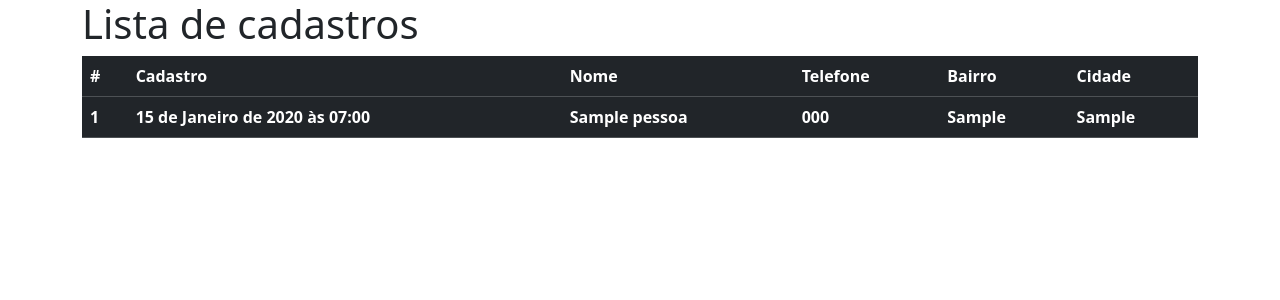
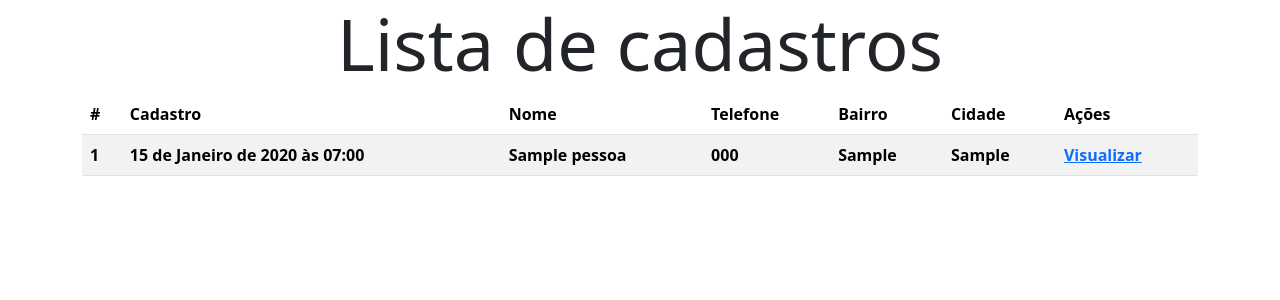
Before and after one commit to WaldembergDev/portal-cadastros, a Django app: page /registros/listar_cadastros/ in a window 1280 px wide. Shown: the top 300 px of the page. Run offline with Django 5.2, Linux system fonts and the light colour scheme; a user stored in the database is signed in; tables that the repository leaves empty hold one stand-in row (values such as "Sample post"); lists and menus that the app fills with data are empty.

Commit message:
feat: desenvolvendo a tela para visualizar cadastros

```diff
--- a/registros/templates/listar_cadastros.html
+++ b/registros/templates/listar_cadastros.html
@@ -2,8 +2,8 @@
 {% block title %}Listar Cadastros{% endblock %}
 {% block content %}
 <div class="container">
-  <h1>Lista de cadastros</h1>
-  <table class="table table-dark table-hover">
+  <h1 class="display-2 text-center">Lista de cadastros</h1>
+  <table class="table table-striped table-hover">
     <thead>
       <tr>
         <th scope="col">#</th>
@@ -12,6 +12,7 @@
         <th scope="col">Telefone</th>
         <th scope="col">Bairro</th>
         <th scope="col">Cidade</th>
+        <th scope="col">Ações</th>
       </tr>
     </thead>
     {% for cadastro in cadastros %}
@@ -22,6 +23,7 @@
         <th scope="col">{{ cadastro.telefone }}</th>
         <th scope="col">{{ cadastro.endereco.bairro }}</th>
         <th scope="col">{{ cadastro.endereco.cidade}}</th>
+        <th scope="col"><a href="#">Visualizar</a></th>
     </tbody>
     {% endfor %}
   </table>
--- /dev/null
+++ b/registros/templates/visualizar_cadastro.html
@@ -0,0 +1,5 @@
+{% extends 'base.html' %}
+{% block title %}Visualizar Cadastro{% endblock %}
+{% block content %}
+
+{% endblock%}
--- a/registros/urls.py
+++ b/registros/urls.py
@@ -3,5 +3,6 @@ from . import views
 
 urlpatterns = [
     path('', views.formulario_cadastro, name='formulario_cadastro'),
-    path('listar_cadastros/', views.listar_cadastros, name='listar_cadastros')
+    path('listar_cadastros/', views.listar_cadastros, name='listar_cadastros'),
+    path('visualizar_cadastro/<uuid:id>/', views.visualizar_cadastro, name='visualizar_cadastro')
 ]
--- a/registros/views.py
+++ b/registros/views.py
@@ -64,3 +64,11 @@ def listar_cadastros(request):
         'cadastros': cadastros
     }
     return render(request, 'listar_cadastros.html', context=context)
+
+@login_required(login_url="/usuarios/login")
+def visualizar_cadastro(request, id):
+    pessoa = Pessoa.objects.get(id=id)
+    context = {
+        'pessoa': pessoa
+    }
+    return render(request, 'visualizar_cadastro', context=context)
```
